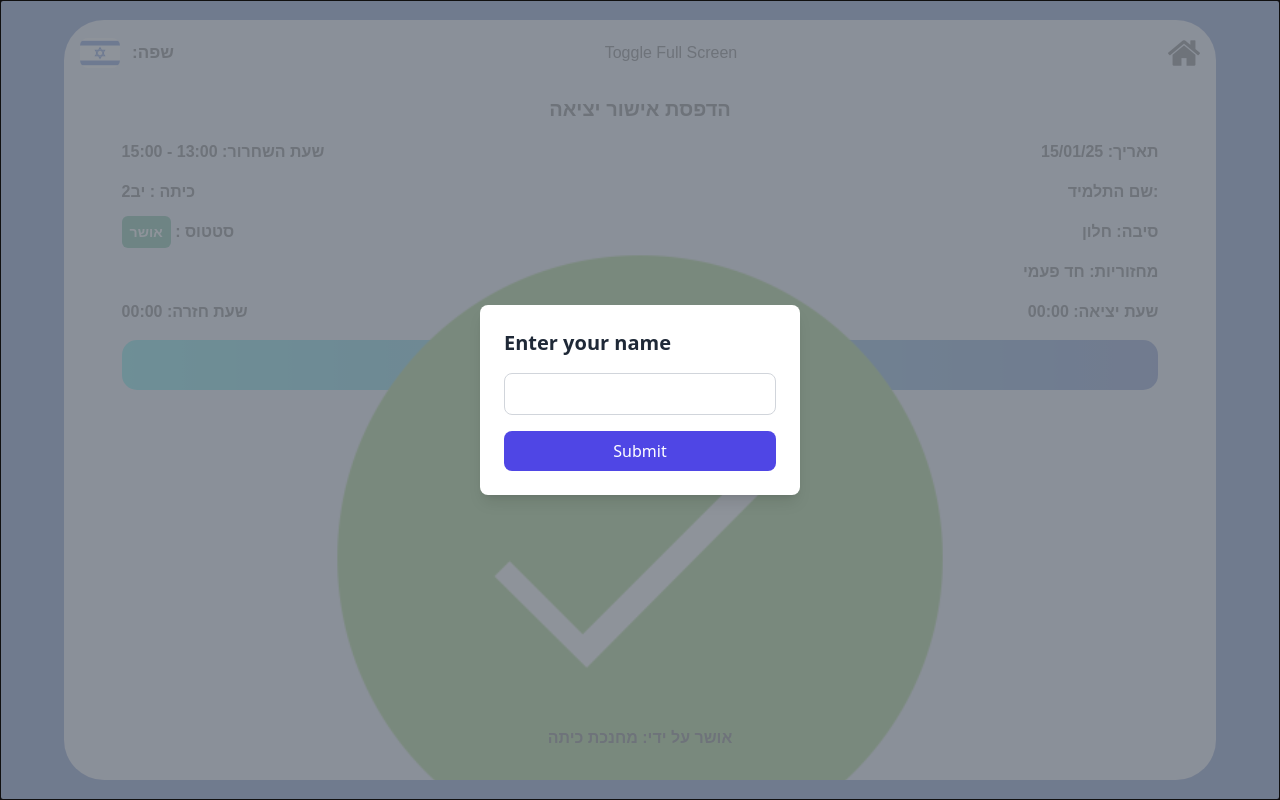
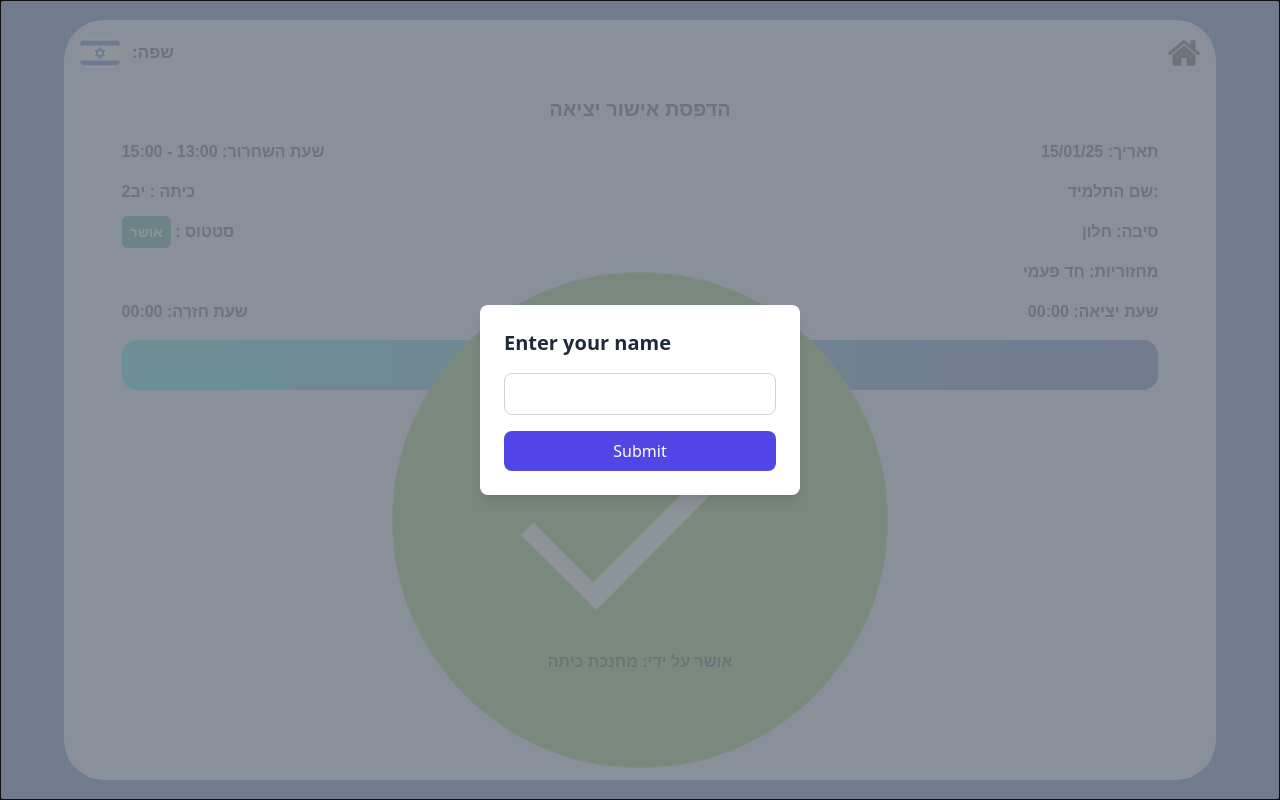
Before and after one commit to Amit-Sarussi/PgishonimFaker, a React (Vite) app: page / in a window 1280 px wide. Built offline with nearby package versions, Linux system fonts and the light colour scheme.

Commit message:
final final final

```diff
--- a/src/App.tsx
+++ b/src/App.tsx
@@ -2,7 +2,7 @@ import "./App.css";
 import flag from "./assets/flag.jpg";
 import home from "./assets/home.png";
 import checkmark from "./assets/checkmark.png";
-import fullscreenicon from "./assets/fullscreen.png";
+// import fullscreenicon from "./assets/fullscreen.png";
 import Modal from "react-modal";
 import { useState } from "react";
 
@@ -15,28 +15,6 @@ function App() {
 	const handleNameSubmit = (e: { preventDefault: () => void }) => {
 		e.preventDefault();
 		setModalIsOpen(false);
-	};
-	const [isFullScreen, setIsFullScreen] = useState(false);
-
-	const toggleFullScreen = () => {
-		const rootElement = document.getElementById("root");
-
-		if (isFullScreen) {
-			// If currently fullscreen, exit fullscreen
-			if (document.exitFullscreen) {
-				document.exitFullscreen();
-			}
-		} else {
-			// If not fullscreen, request fullscreen
-			if (rootElement) {
-				if (rootElement.requestFullscreen) {
-					rootElement.requestFullscreen();
-				}
-			}
-		}
-
-		// Toggle the fullscreen state
-		setIsFullScreen(!isFullScreen);
 	};
 
 	const today = new Date();
@@ -91,7 +69,7 @@ function App() {
 								שפה:
 							</h2>
 						</div>
-						<button onClick={toggleFullScreen}>Toggle Full Screen</button>
+
 						<img className="w-8 rounded-lg mr-4" src={home} alt="home" />
 					</div>
 
@@ -127,8 +105,8 @@ function App() {
 							עדכון יציאה מבית הספר!
 						</h1>
 					</div>
-					<div className="h-[40%] flex justify-center items-center">
-						<img className="w-[55vw]" src={checkmark} alt="" />
+					<div className="h-[30%] flex justify-center items-center">
+						<img className="w-[45vw]" src={checkmark} alt="" />
 					</div>
 					<div className="text-[16px] font-bold ">
 						<h2>אושר על ידי: מחנכת כיתה</h2>
```
